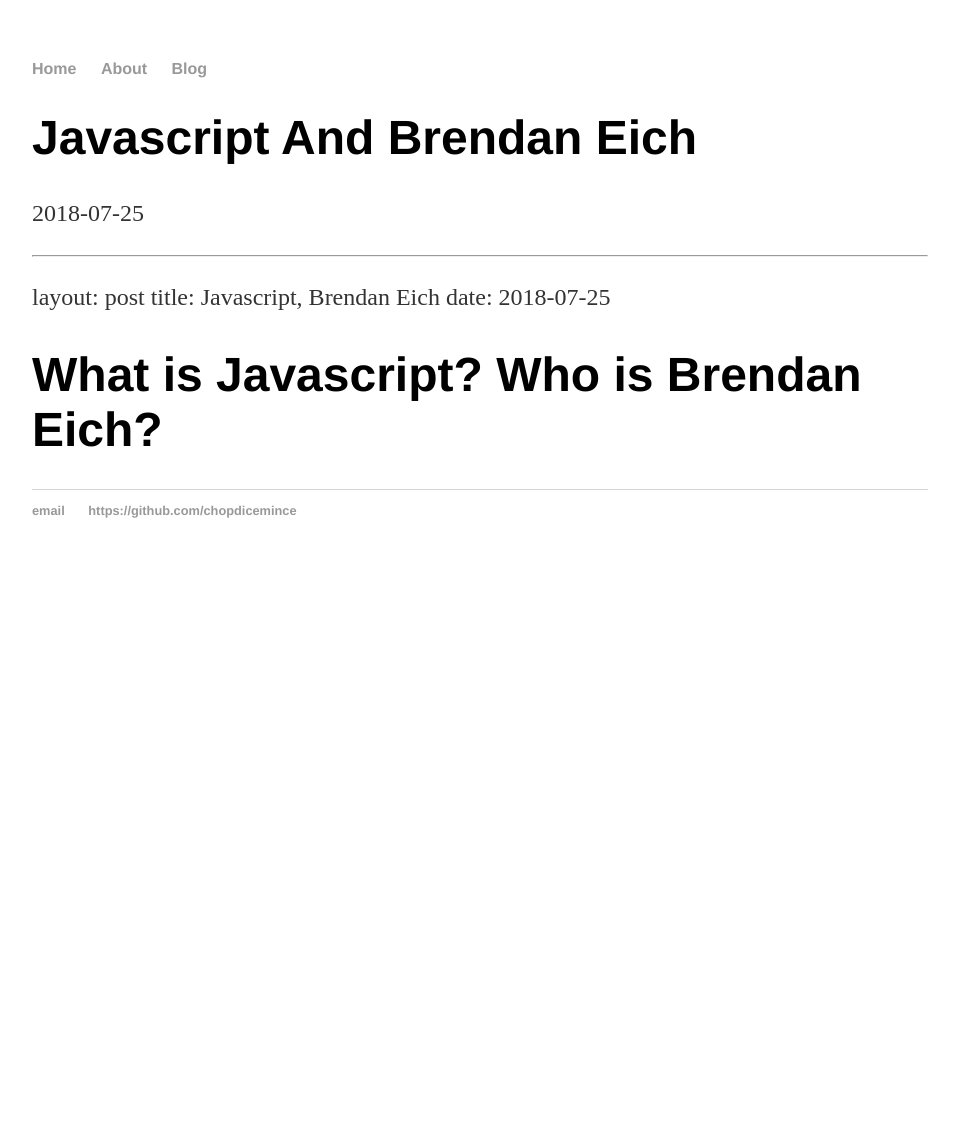
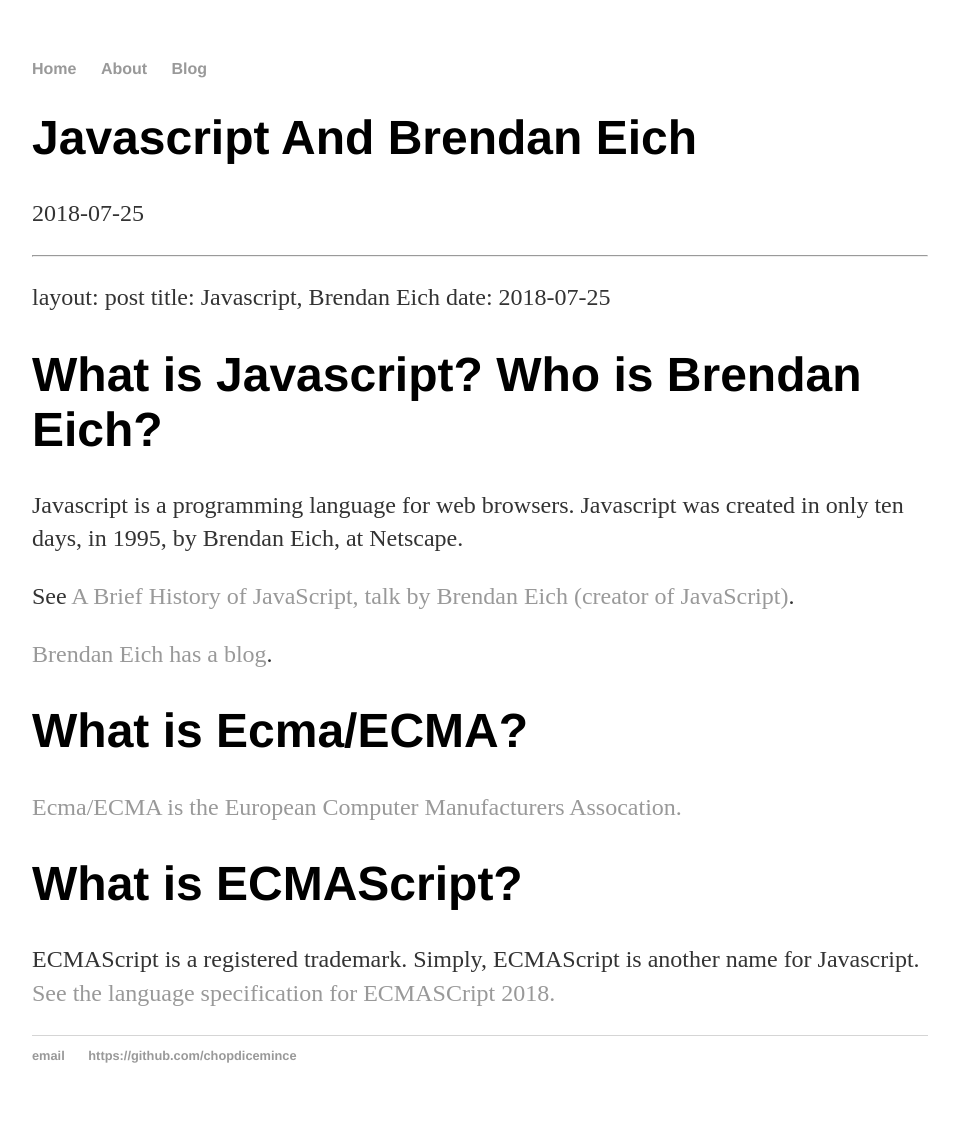
Before and after one commit to chopdicemince/chopdicemince.github.io, a Jekyll site: the page built from _posts/2018-07-25-javascript-and-brendan-eich.md, in a window 1280 px wide. Shown: the whole page, without its empty margins (160-1119 px from the left). Built offline with Jekyll 4.4.1, drawn with Linux system fonts in a browser that asks for light colours; our own code applies the rules of GitHub Pages for plain Markdown files; before the commit the page ends 900 px from its top, so only the background shows below that.

Commit message:
Update 2018-07-25-javascript-and-brendan-eich.md

```diff
--- a/_posts/2018-07-25-javascript-and-brendan-eich.md
+++ b/_posts/2018-07-25-javascript-and-brendan-eich.md
@@ -4,3 +4,17 @@
 date: 2018-07-25
 
 # What is Javascript? Who is Brendan Eich?
+
+Javascript is a programming language for web browsers. Javascript was created in only ten days, in 1995, by Brendan Eich, at Netscape.
+
+See [A Brief History of JavaScript, talk by Brendan Eich (creator of JavaScript)](https://www.youtube.com/watch?v=qKJP93dWn40).
+
+[Brendan Eich has a blog](https://brendaneich.com/).
+
+# What is Ecma/ECMA?
+
+[Ecma/ECMA is the European Computer Manufacturers Assocation.](https://www.ecma-international.org/)
+
+# What is ECMAScript?
+
+ECMAScript is a registered trademark. Simply, ECMAScript is another name for Javascript. [See the language specification for ECMASCript 2018.](https://www.ecma-international.org/publications/standards/Ecma-262.htm)
```
